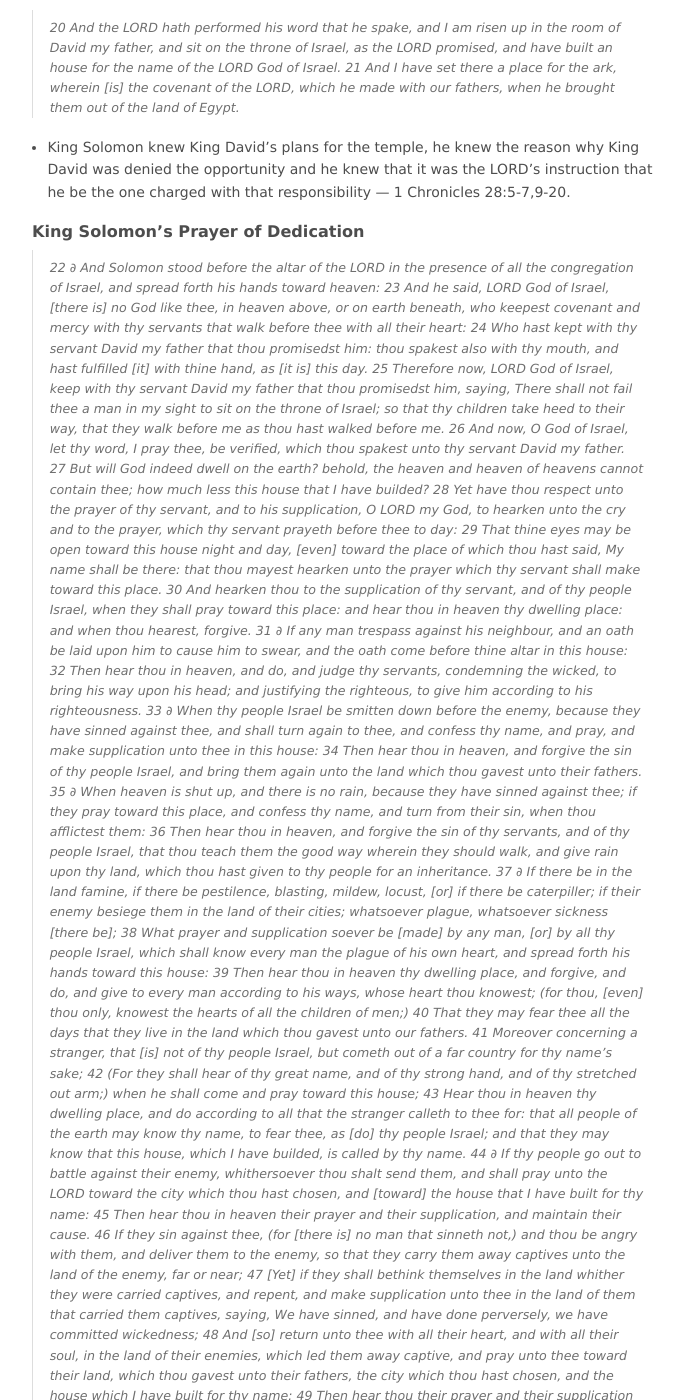
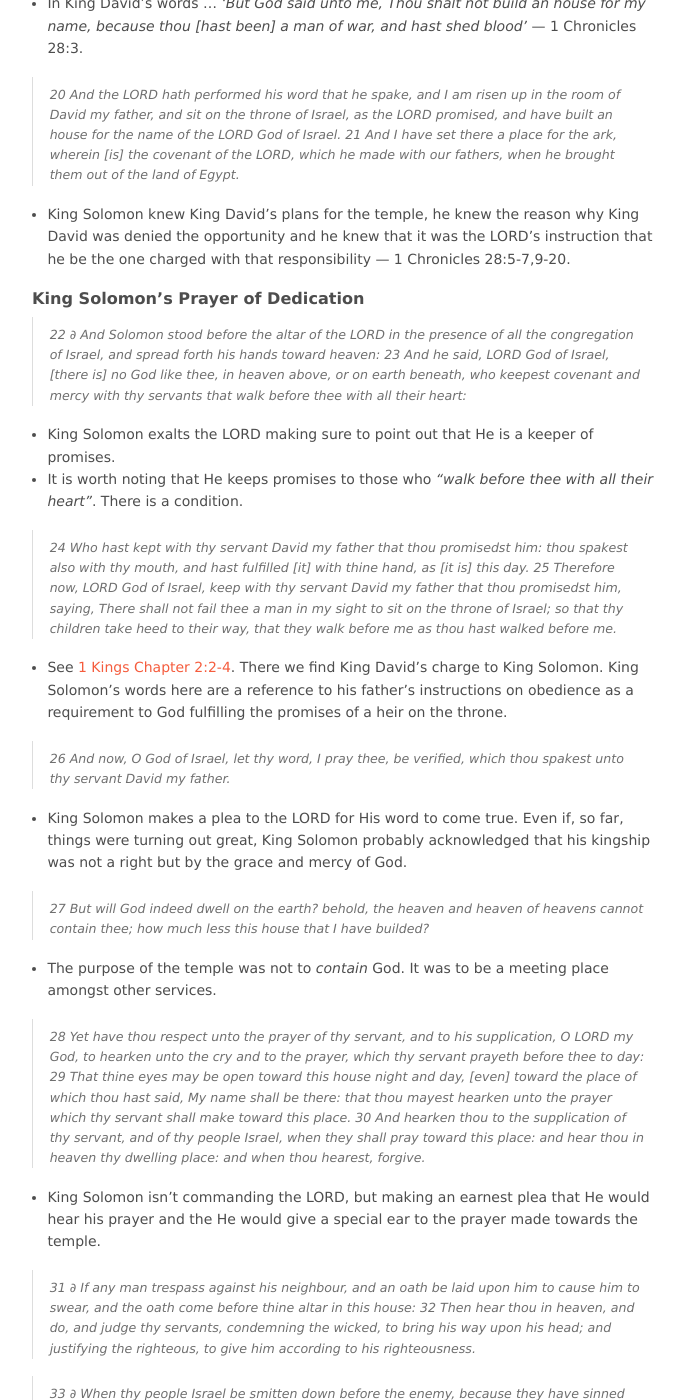
Before and after one commit to itskingori/systematic-theology, a Jekyll site: the page built from books/11.1-kings/chapter-008.md, in a window 1280 px wide and 1400 px high, scrolled down 2007 px. Shown: the whole window, without its empty margins (293-978 px from the left). Built offline with Jekyll 4.4.1, drawn with Linux system fonts in a browser that asks for light colours; Markdown is read by kramdown in place of the engine named in the settings; some of the changed text lies outside the part shown.

Commit message:
Slight update and separate ideas

```diff
--- a/books/11.1-kings/chapter-008.md
+++ b/books/11.1-kings/chapter-008.md
@@ -45,6 +45,7 @@ with the LORD before [the temple][the-temple] was built.
 
 * The [the tabernacle][the-tabernacle] was mostly a meeting place and not necessarily a house where God could stay. God cannot be contained in a structure. Could it be that King Solomon was a little off the mark here?
 * In [1 Kings Chapter 5:3-6][1-kings-5] it's interesting to note that when King Solomon refers to building of the temple he references it as _'build an house unto the name of the LORD my God'_ and mentions the LORD's own words to King David as _'Thy son, whom I will set upon thy throne in thy room, he shall build an house unto my name'_ — v5. Sounds like the temple was more of a way to honour the LORD (and of course also as a place that they could offer sacrifices and meet with God and other religious functions) than a place that 'contained' Him.
+* Interestingly in v27 King Solomon says, _"But will God indeed dwell on the earth? behold, the heaven and heaven of heavens cannot contain thee; how much less this house that I have builded?"_.
 
 ### King Solomon Blesses the People
 
@@ -71,36 +72,60 @@ with the LORD before [the temple][the-temple] was built.
 
 > 22 ∂ And Solomon stood before the altar of the LORD in the presence of all the congregation of Israel, and spread forth his hands toward heaven:
 > 23 And he said, LORD God of Israel, [there is] no God like thee, in heaven above, or on earth beneath, who keepest covenant and mercy with thy servants that walk before thee with all their heart:
+
+* King Solomon exalts the LORD making sure to point out that He is a keeper of promises.
+* It is worth noting that He keeps promises to those who _"walk before thee with all their heart"_. There is a condition.
+
 > 24 Who hast kept with thy servant David my father that thou promisedst him: thou spakest also with thy mouth, and hast fulfilled [it] with thine hand, as [it is] this day.
 > 25 Therefore now, LORD God of Israel, keep with thy servant David my father that thou promisedst him, saying, There shall not fail thee a man in my sight to sit on the throne of Israel; so that thy children take heed to their way, that they walk before me as thou hast walked before me.
+
+* See [1 Kings Chapter 2:2-4][1-kings-2]. There we find King David's charge to King Solomon. King Solomon's words here are a reference to his father's instructions on obedience as a requirement to God fulfilling the promises of a heir on the throne.
+
 > 26 And now, O God of Israel, let thy word, I pray thee, be verified, which thou spakest unto thy servant David my father.
+
+* King Solomon makes a plea to the LORD for His word to come true. Even if, so far, things were turning out great, King Solomon probably acknowledged that his kingship was not a right but by the grace and mercy of God.
+
 > 27 But will God indeed dwell on the earth? behold, the heaven and heaven of heavens cannot contain thee; how much less this house that I have builded?
+
+* The purpose of the temple was not to _contain_ God. It was to be a meeting place amongst other services.
+
 > 28 Yet have thou respect unto the prayer of thy servant, and to his supplication, O LORD my God, to hearken unto the cry and to the prayer, which thy servant prayeth before thee to day:
 > 29 That thine eyes may be open toward this house night and day, [even] toward the place of which thou hast said, My name shall be there: that thou mayest hearken unto the prayer which thy servant shall make toward this place.
 > 30 And hearken thou to the supplication of thy servant, and of thy people Israel, when they shall pray toward this place: and hear thou in heaven thy dwelling place: and when thou hearest, forgive.
+
+* King Solomon isn't commanding the LORD, but making an earnest plea that He would hear his prayer and the He would give a special ear to the prayer made towards the temple.
+
 > 31 ∂ If any man trespass against his neighbour, and an oath be laid upon him to cause him to swear, and the oath come before thine altar in this house:
 > 32 Then hear thou in heaven, and do, and judge thy servants, condemning the wicked, to bring his way upon his head; and justifying the righteous, to give him according to his righteousness.
+
 > 33 ∂ When thy people Israel be smitten down before the enemy, because they have sinned against thee, and shall turn again to thee, and confess thy name, and pray, and make supplication unto thee in this house:
 > 34 Then hear thou in heaven, and forgive the sin of thy people Israel, and bring them again unto the land which thou gavest unto their fathers.
+
 > 35 ∂ When heaven is shut up, and there is no rain, because they have sinned against thee; if they pray toward this place, and confess thy name, and turn from their sin, when thou afflictest them:
 > 36 Then hear thou in heaven, and forgive the sin of thy servants, and of thy people Israel, that thou teach them the good way wherein they should walk, and give rain upon thy land, which thou hast given to thy people for an inheritance.
+
 > 37 ∂ If there be in the land famine, if there be pestilence, blasting, mildew, locust, [or] if there be caterpiller; if their enemy besiege them in the land of their cities; whatsoever plague, whatsoever sickness [there be];
 > 38 What prayer and supplication soever be [made] by any man, [or] by all thy people Israel, which shall know every man the plague of his own heart, and spread forth his hands toward this house:
 > 39 Then hear thou in heaven thy dwelling place, and forgive, and do, and give to every man according to his ways, whose heart thou knowest; (for thou, [even] thou only, knowest the hearts of all the children of men;)
 > 40 That they may fear thee all the days that they live in the land which thou gavest unto our fathers.
+
 > 41 Moreover concerning a stranger, that [is] not of thy people Israel, but cometh out of a far country for thy name's sake;
 > 42 (For they shall hear of thy great name, and of thy strong hand, and of thy stretched out arm;) when he shall come and pray toward this house;
 > 43 Hear thou in heaven thy dwelling place, and do according to all that the stranger calleth to thee for: that all people of the earth may know thy name, to fear thee, as [do] thy people Israel; and that they may know that this house, which I have builded, is called by thy name.
+
 > 44 ∂ If thy people go out to battle against their enemy, whithersoever thou shalt send them, and shall pray unto the LORD toward the city which thou hast chosen, and [toward] the house that I have built for thy name:
 > 45 Then hear thou in heaven their prayer and their supplication, and maintain their cause.
+
 > 46 If they sin against thee, (for [there is] no man that sinneth not,) and thou be angry with them, and deliver them to the enemy, so that they carry them away captives unto the land of the enemy, far or near;
 > 47 [Yet] if they shall bethink themselves in the land whither they were carried captives, and repent, and make supplication unto thee in the land of them that carried them captives, saying, We have sinned, and have done perversely, we have committed wickedness;
 > 48 And [so] return unto thee with all their heart, and with all their soul, in the land of their enemies, which led them away captive, and pray unto thee toward their land, which thou gavest unto their fathers, the city which thou hast chosen, and the house which I have built for thy name:
 > 49 Then hear thou their prayer and their supplication in heaven thy dwelling place, and maintain their cause,
+
 > 50 And forgive thy people that have sinned against thee, and all their transgressions wherein they have transgressed against thee, and give them compassion before them who carried them captive, that they may have compassion on them:
 > 51 For they [be] thy people, and thine inheritance, which thou broughtest forth out of Egypt, from the midst of the furnace of iron:
 > 52 That thine eyes may be open unto the supplication of thy servant, and unto the supplication of thy people Israel, to hearken unto them in all that they call for unto thee.
 > 53 For thou didst separate them from among all the people of the earth, [to be] thine inheritance, as thou spakest by the hand of Moses thy servant, when thou broughtest our fathers out of Egypt, O Lord GOD.
+
 > 54 And it was [so], that when Solomon had made an end of praying all this prayer and supplication unto the LORD, he arose from before the altar of the LORD, from kneeling on his knees with his hands spread up to heaven.
 > 55 And he stood, and blessed all the congregation of Israel with a loud voice, saying,
 > 56 Blessed [be] the LORD, that hath given rest unto his people Israel, according to all that he promised: there hath not failed one word of all his good promise, which he promised by the hand of Moses his servant.
@@ -118,6 +143,7 @@ with the LORD before [the temple][the-temple] was built.
 > 65 And at that time Solomon held a feast, and all Israel with him, a great congregation, from the entering in of Hamath unto the river of Egypt, before the LORD our God, seven days and seven days, [even] fourteen days.
 > 66 On the eighth day he sent the people away: and they blessed the king, and went unto their tents joyful and glad of heart for all the goodness that the LORD had done for David his servant, and for Israel his people.
 
+[1-kings-2]: {{ site.baseurl }}/books/1-kings/chapter-2/
 [1-kings-5]: {{ site.baseurl }}/books/1-kings/chapter-5/
 
 [the-ark]: {{ site.baseurl }}/topics/the-ark/
```
